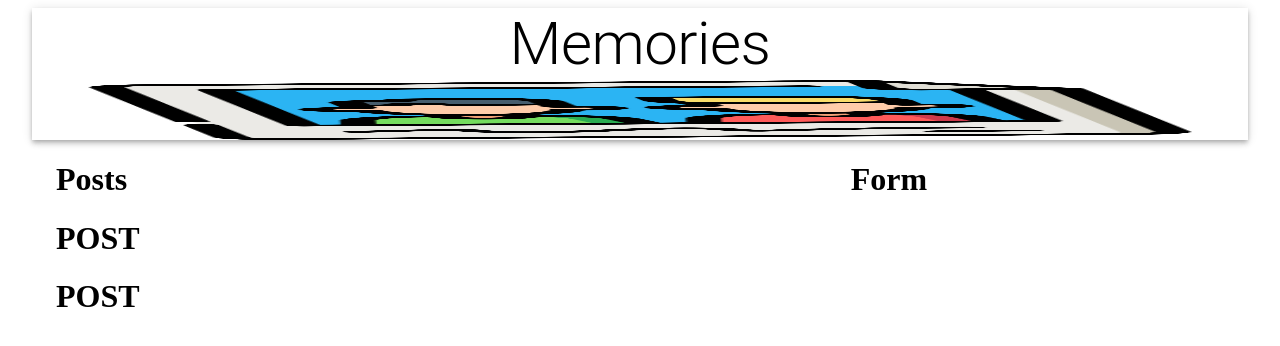
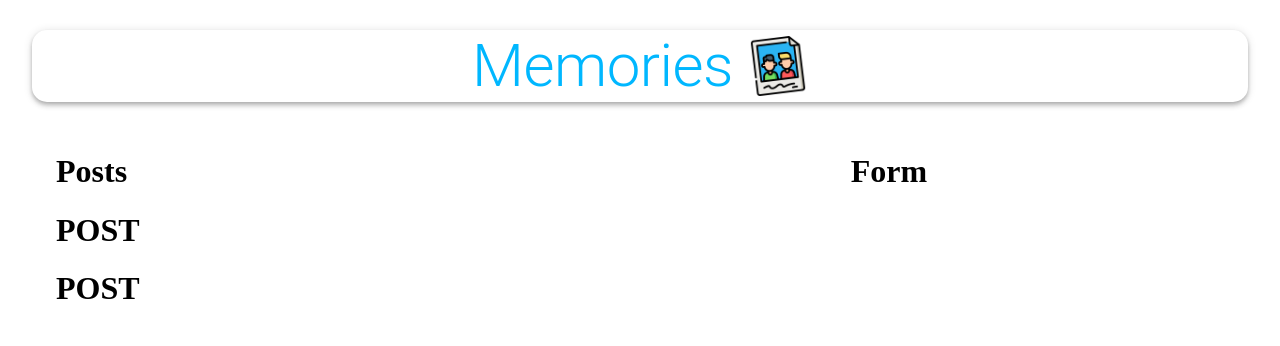
Before and after one commit to shanuv000/memories, a React (Create React App) app in the folder client/: page / in a window 1280 px wide. Shown: the top 346 px of the page. Built offline with nearby package versions, Linux system fonts and the light colour scheme.

Commit message:
frontend2

```diff
--- a/client/src/App.js
+++ b/client/src/App.js
@@ -3,15 +3,22 @@
 import memories from "./images/memories.png";
 import Form from "./components/Form/Form";
 import Posts from "./components/Posts/Posts";
+import useStyles from "./styles";
 
 const App = () => {
+  const classes = useStyles();
   return (
     <Container maxWidth="lg">
-      <AppBar position="static" color="inherit">
-        <Typography variant="h2" align="center">
+      <AppBar className={classes.appBar} position="static" color="inherit">
+        <Typography className={classes.heading} variant="h2" align="center">
           Memories
         </Typography>
-        <img src={memories} alt="memories" height="60" />
+        <img
+          className={classes.image}
+          src={memories}
+          alt="memories"
+          height="60"
+        />
       </AppBar>
       <Grow in>
         <Container>
--- /dev/null
+++ b/client/src/api/index.js
@@ -0,0 +1,2 @@
+import axios from "axios";
+const url = "http://localhost:5000/posts";
--- a/client/src/components/Form/Form.js
+++ b/client/src/components/Form/Form.js
@@ -1,5 +1,8 @@
 import React from "react";
+import useStyles from "./styles";
+
 const Form = () => {
+  const classes = useStyles();
   return <h1>Form</h1>;
 };
 export default Form;
--- a/client/src/components/Form/styles.js
+++ b/client/src/components/Form/styles.js
@@ -0,0 +1,24 @@
+import { makeStyles } from "@material-ui/core/styles";
+
+export default makeStyles((theme) => ({
+  root: {
+    "& .MuiTextField-root": {
+      margin: theme.spacing(1),
+    },
+  },
+  paper: {
+    padding: theme.spacing(2),
+  },
+  form: {
+    display: "flex",
+    flexWrap: "wrap",
+    justifyContent: "center",
+  },
+  fileInput: {
+    width: "97%",
+    margin: "10px 0",
+  },
+  buttonSubmit: {
+    marginBottom: 10,
+  },
+}));
--- a/client/src/components/Posts/Post/Post.js
+++ b/client/src/components/Posts/Post/Post.js
@@ -1,5 +1,8 @@
 import React from "react";
+import useStyles from "./styles";
+
 const Post = () => {
+  const classes = useStyles();
   return <h1>POST</h1>;
 };
 export default Post;
--- a/client/src/components/Posts/Post/styles.js
+++ b/client/src/components/Posts/Post/styles.js
@@ -0,0 +1,52 @@
+import { makeStyles } from "@material-ui/core/styles";
+
+export default makeStyles({
+  media: {
+    height: 0,
+    paddingTop: "56.25%",
+    backgroundColor: "rgba(0, 0, 0, 0.5)",
+    backgroundBlendMode: "darken",
+  },
+  border: {
+    border: "solid",
+  },
+  fullHeightCard: {
+    height: "100%",
+  },
+  card: {
+    display: "flex",
+    flexDirection: "column",
+    justifyContent: "space-between",
+    borderRadius: "15px",
+    height: "100%",
+    position: "relative",
+  },
+  overlay: {
+    position: "absolute",
+    top: "20px",
+    left: "20px",
+    color: "white",
+  },
+  overlay2: {
+    position: "absolute",
+    top: "20px",
+    right: "20px",
+    color: "white",
+  },
+  grid: {
+    display: "flex",
+  },
+  details: {
+    display: "flex",
+    justifyContent: "space-between",
+    margin: "20px",
+  },
+  title: {
+    padding: "0 16px",
+  },
+  cardActions: {
+    padding: "0 16px 8px 16px",
+    display: "flex",
+    justifyContent: "space-between",
+  },
+});
--- a/client/src/components/Posts/Posts.js
+++ b/client/src/components/Posts/Posts.js
@@ -1,6 +1,9 @@
 import React from "react";
 import Post from "./Post/Post";
+import useStyles from "./styles";
+
 const Posts = () => {
+  const classes = useStyles();
   return (
     <>
       <h1>Posts</h1>
--- a/client/src/components/Posts/styles.js
+++ b/client/src/components/Posts/styles.js
@@ -0,0 +1,14 @@
+import { makeStyles } from "@material-ui/core/styles";
+
+export default makeStyles((theme) => ({
+  mainContainer: {
+    display: "flex",
+    alignItems: "center",
+  },
+  smMargin: {
+    margin: theme.spacing(1),
+  },
+  actionDiv: {
+    textAlign: "center",
+  },
+}));
--- a/client/src/styles.js
+++ b/client/src/styles.js
@@ -0,0 +1,18 @@
+import { makeStyles } from "@material-ui/core/styles";
+
+export default makeStyles(() => ({
+  appBar: {
+    borderRadius: 15,
+    margin: "30px 0",
+    display: "flex",
+    flexDirection: "row",
+    justifyContent: "center",
+    alignItems: "center",
+  },
+  heading: {
+    color: "rgba(0,183,255, 1)",
+  },
+  image: {
+    marginLeft: "15px",
+  },
+}));
```
